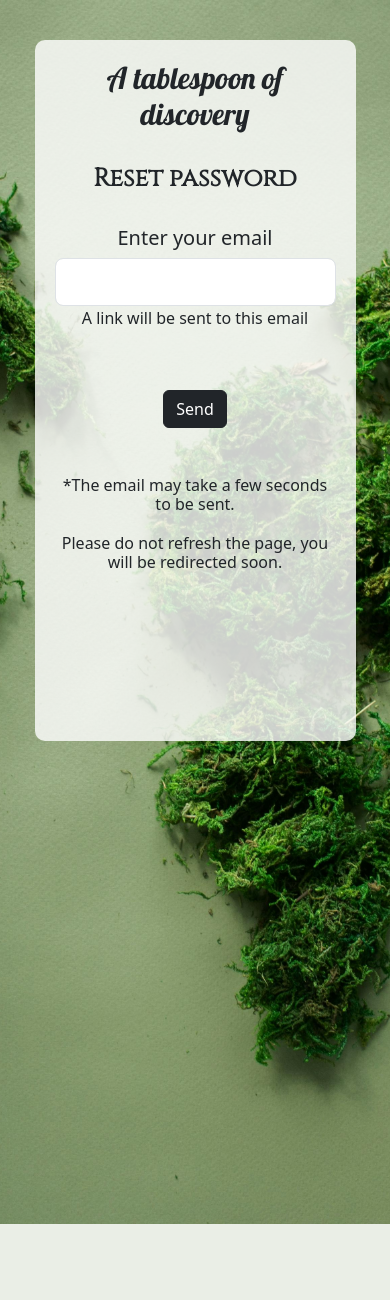
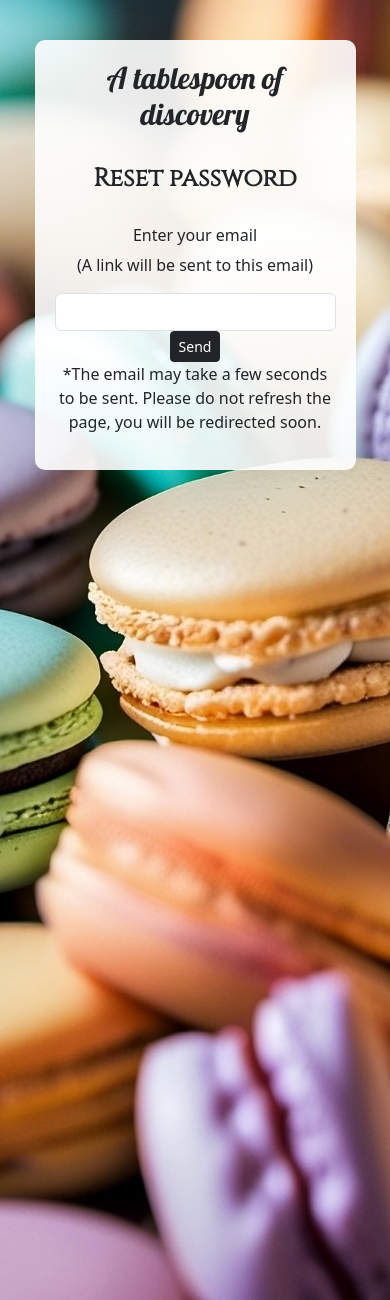
Before and after one commit to AlexaCai/recipe-web-app, a Django app: page /password_reset/ in a window 390 px wide. Shown: the part 76-1376 px from the top of the page. Before the commit the page ends 1300 px from the top, so only its background shows below. Run offline with Django 4.2, Linux system fonts and the light colour scheme.

Commit message:
Responsiveness updates

```diff
--- a/accounts/static/accounts/css/style.css
+++ b/accounts/static/accounts/css/style.css
@@ -58,12 +58,6 @@
     font-weight: bold;
 }
 
-.image-background {
-    background: url("../../accounts/img/landing-pages-background.jpg") center/cover no-repeat;
-    height: 145vh;
-    margin: 0;
-}
-
 .action-boxes {
     display: flex;
     flex-direction: column;
@@ -76,7 +70,7 @@
     text-align: center;
     position: relative;
     padding: 20px;
-    background-color: rgb(255, 255, 255, 0.80);
+    background-color: rgb(255, 255, 255, 0.90);
     border-radius: 10px;
     align-self: flex-start;
     margin-top: 40px;
@@ -145,6 +129,28 @@
     font-size: 12px;
 }
 
+.error-message {
+    padding-left: unset
+}
+
+/* CSS for login page precisely */
+
+.image-background {
+    background: url("../../accounts/img/login-background.jpg") center/cover no-repeat;
+    height: 165vh;
+    margin: 0;
+}
+
+@media (max-width: 350px) {
+    .image-background {
+        height: 285vh;
+    }
+}
+
+.login-form {
+    margin-bottom: 20px;
+}
+
 .signup-link {
     color: black;
     font-size: 12px;
@@ -185,63 +190,6 @@
 .reset-password-form {
     margin-bottom: 20px;
 }
-
-.reset-password-page1-white-background-bottom-padding {
-    padding-bottom: 161px;
-}
-
-@media (max-width: 310px) {
-    .reset-password-page1-white-background-bottom-padding {
-        padding-bottom: 20px;
-    }
-}
-
-.reset-password-email-confirmation-sent-message {
-    padding-bottom: 35px;
-}
-
-@media (max-width: 300px) {
-    .reset-password-email-confirmation-sent-message {
-        font-size: 16px;
-    }
-}
-
-.reset-password-page2-white-background-bottom-padding {
-    padding-bottom: 249px;
-}
-
-@media (max-width: 400px) {
-    .reset-password-page2-white-background-bottom-padding {
-        padding-bottom: 200px;
-    }
-}
-
-@media (max-width: 310px) {
-    .reset-password-page2-white-background-bottom-padding {
-        padding-bottom: 150px;
-    }
-}
-
-@media (max-width: 285px) {
-    .reset-password-page2-white-background-bottom-padding {
-        padding-bottom: 30px;
-    }
-}
-
-.reset-password-page3-white-background-bottom-padding {
-    padding-bottom: 238px;
-}
-
-@media (max-width: 285px) {
-    .reset-password-page3-white-background-bottom-padding {
-        padding-bottom: 110px;
-    }
-}
-
-.reset-password-page4-white-background-bottom-padding {
-    padding-bottom: 263px;
-}
-
 
 /* CSS for logout page precisely */
 
--- a/accounts/templates/accounts/password_reset_done.html
+++ b/accounts/templates/accounts/password_reset_done.html
@@ -55,15 +55,14 @@
                         <br>
                         <h2 class="page-main-message">Password reset sent</h2>
                         <br>
-                        <br>
                         <div class="container">
                             <div class="row">
                                 <div class="col-xl-2 col-lg-2 col-md-2 col-sm-2">
                                 </div>
                                 <div class="col-xl-8 col-lg-8 col-md-8 col-sm-8 col-12">
                                     <div class="row justify-content-center">
-                                        <h5 class="reset-password-email-confirmation-sent-message">We’ve emailed you instructions for setting your password, if an account exists with the email you entered. You should receive them shortly.</h5>
-                                        <h5 class="reset-password-email-confirmation-sent-message">If you don’t receive an email, please make sure you’ve entered the address you registered with, and check your spam folder.</h5>
+                                        <p>We’ve emailed you instructions for setting your password, if an account exists with the email you entered. You should receive them shortly.</p>
+                                        <p>If you don’t receive an email, please make sure you’ve entered the address you registered with, and check your spam folder.</p>
                                     </div>
                                 </div>
                                 <div class="col-xl-2 col-lg-2 col-md-2 col-sm-2">
--- a/accounts/templates/accounts/password_reset_form.html
+++ b/accounts/templates/accounts/password_reset_form.html
@@ -60,36 +60,31 @@
                             </div>
                             <div class="col-xl-6 col-lg-6 col-md-8 col-sm-8 col-12">
                                 <div class="row justify-content-center">
-                                    <h5>Enter your email</h5>
+                                    <h6>Enter your email</h6>
+                                    <p>(A link will be sent to this email)</p>
                                     <form method="POST">
                                         {% csrf_token %}
-                                        <div class="reset-password-form">
-                                            <div class="input-group input-group-lg">
+                                        <div>
+                                            <div class="input-group">
                                                 <input id="email-field" name="{{ form.email.name }}" type="text"
                                                     class="form-control" aria-label="email-reset"
                                                     aria-describedby="email-field"
                                                     value="{{ form.email.value|default:'' }}">
                                             </div>
-                                            <p>A link will be sent to this email</p>
-                                            <br>
                                             {% if form.email.errors %}
-                                            <div class="alert alert-danger">
+                                            <div class="custom-alert alert-danger">
                                                 {% for error in form.email.errors %}
-                                                <p>{{ error }}</p>
+                                                <span>{{ error }}</span>
                                                 {% endfor %}
                                             </div>
                                             {% endif %}
                                         </div>
-                                        <button type="submit" class="btn btn-dark">Send</button>
+                                        <button type="submit" class="btn btn-dark btn-sm button-password-form">Send</button>
                                     </form>
                                 </div>
-                                <br>
-                                <br>
-                                <h6>*The email may take a few seconds to be sent.
-                                    <br>
-                                    <br>
+                                <p>*The email may take a few seconds to be sent.
                                     Please do not refresh the page, you will be redirected soon.
-                                </h6>
+                                </p>
                             </div>
                             <div class="col-xl-3 col-lg-3 col-md-2 col-sm-2">
                             </div>
--- a/recipes/static/recipes/css/style.css
+++ b/recipes/static/recipes/css/style.css
@@ -60,7 +60,7 @@
 
 .image-background {
     background: url("../../recipes/img/landing-pages-background.jpg") center/cover no-repeat;
-    height: 145vh;
+    height: 165vh;
 }
 
 .welcome-boxes {
@@ -72,8 +72,9 @@
 .welcome-box-1 {
     text-align: center;
     padding: 20px;
-    background-color: rgb(255, 255, 255, 0.80);
+    background-color: rgb(255, 255, 255, 0.90);
     border-radius: 10px;
+    margin-top: 40px;
 }
 
 .website-title {
```
Also changed, not shown: other parts of accounts/static/accounts/css/style.css (+14 -25 lines), accounts/templates/accounts/login.html (+4 -5 lines), accounts/templates/accounts/password_reset_complete.html (+3 -7 lines), accounts/templates/accounts/password_reset_confirm.html (+6 -6 lines), accounts/static/accounts/img/landing-pages-background.jpg (deleted), accounts/static/accounts/img/login-background.jpg (added), accounts/static/accounts/img/signup-background.jpg (added).
